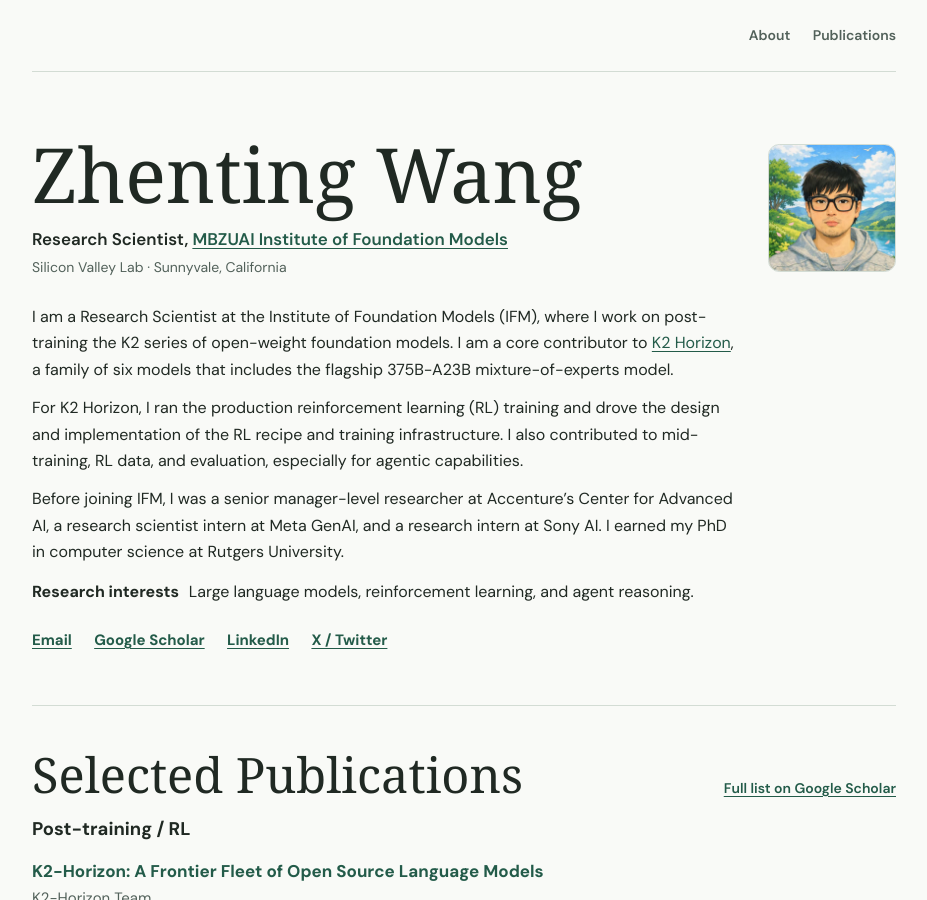
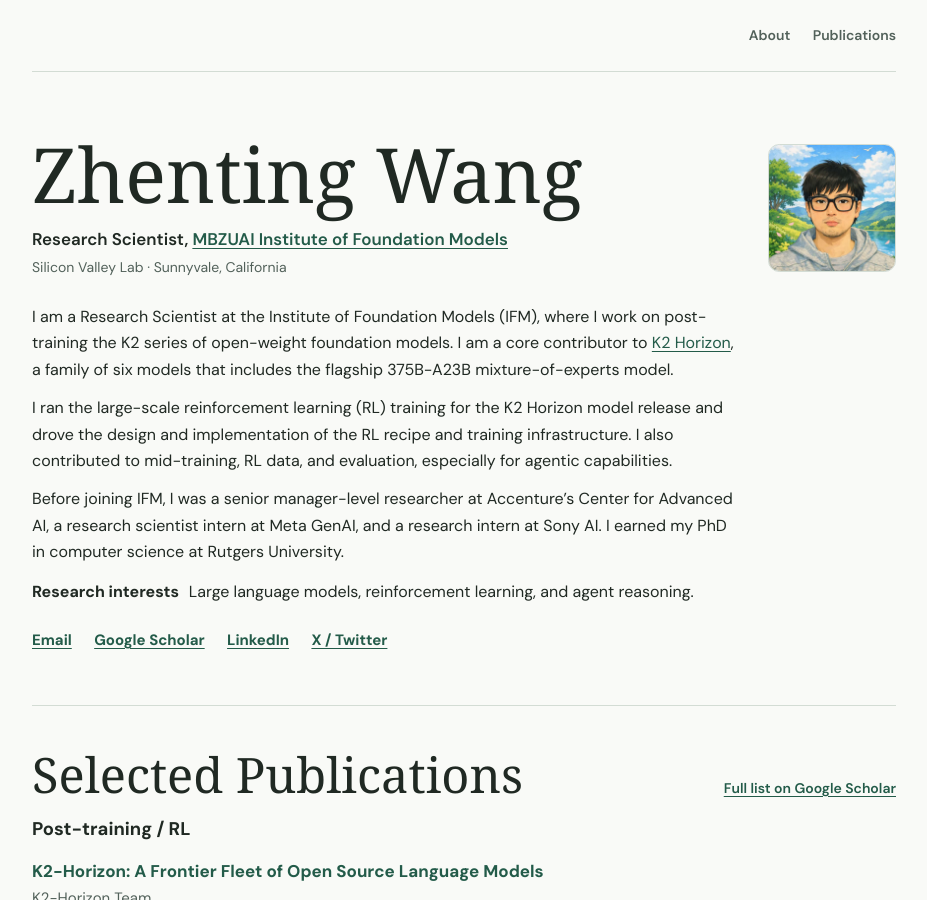
Before and after one commit to ZhentingWang/zhentingwang.github.io, a Jekyll site: the page built from _pages/about.md, in a window 1280 px wide and 900 px high. Shown: the whole window, without its empty margins (176-1103 px from the left). Built offline with Jekyll 4.4.1, drawn with Linux system fonts in a browser that asks for light colours; some web fonts are replaced.

Commit message:
Clarify RL training role in K2 Horizon release

```diff
--- a/_pages/about.md
+++ b/_pages/about.md
@@ -20,7 +20,7 @@ redirect_from:
 
   <div class="hero-bio">
     <p>I am a Research Scientist at the Institute of Foundation Models (IFM), where I work on post-training the K2 series of open-weight foundation models. I am a core contributor to <a href="https://ifm.ai/k2/">K2 Horizon</a>, a family of six models that includes the flagship 375B-A23B mixture-of-experts model.</p>
-    <p>For K2 Horizon, I ran the production reinforcement learning (RL) training and drove the design and implementation of the RL recipe and training infrastructure. I also contributed to mid-training, RL data, and evaluation, especially for agentic capabilities.</p>
+    <p>I ran the large-scale reinforcement learning (RL) training for the K2 Horizon model release and drove the design and implementation of the RL recipe and training infrastructure. I also contributed to mid-training, RL data, and evaluation, especially for agentic capabilities.</p>
     <p>Before joining IFM, I was a senior manager-level researcher at Accenture’s Center for Advanced AI, a research scientist intern at Meta GenAI, and a research intern at Sony AI. I earned my PhD in computer science at Rutgers University.</p>
   </div>
   <p class="research-interests"><strong>Research interests</strong> Large language models, reinforcement learning, and agent reasoning.</p>
```
